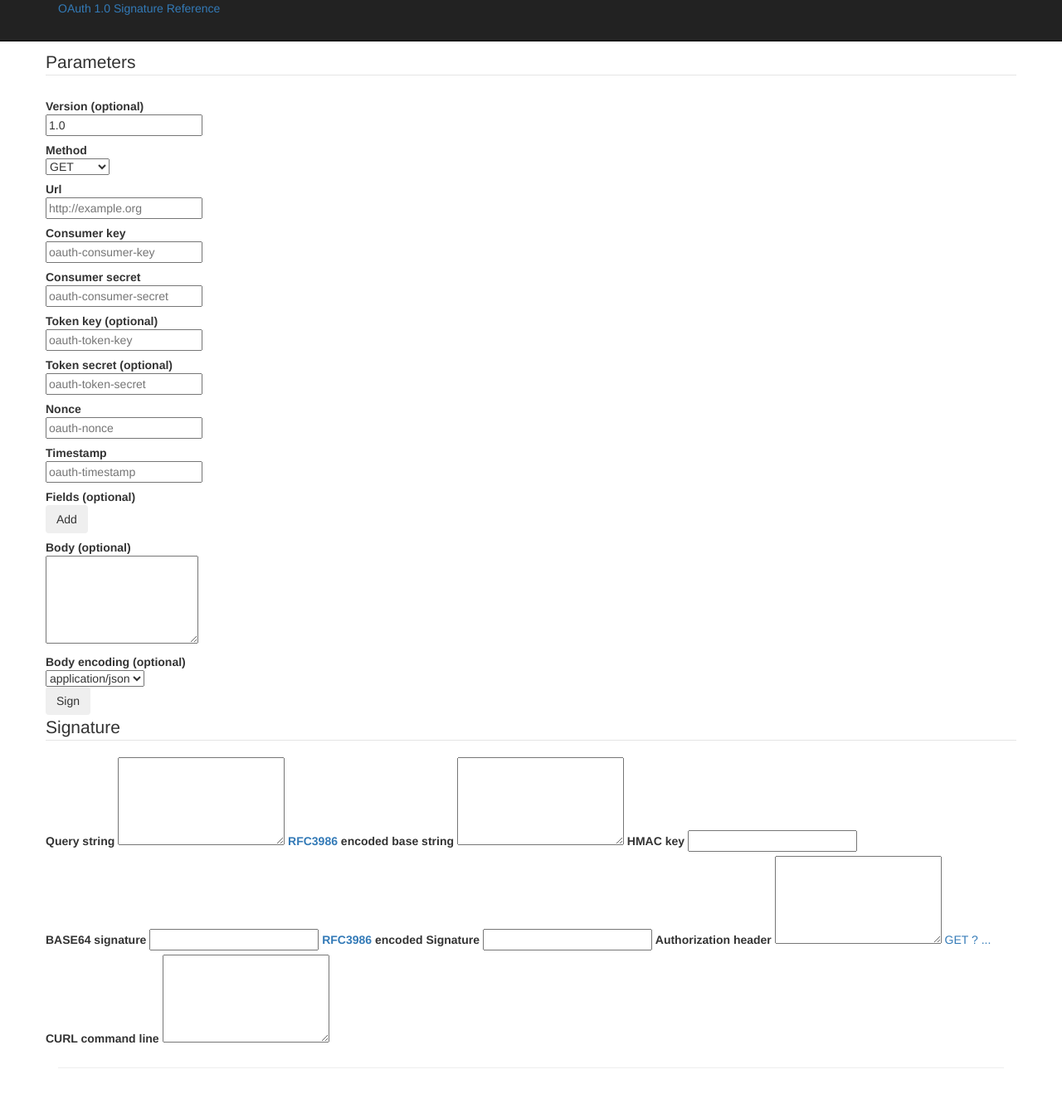
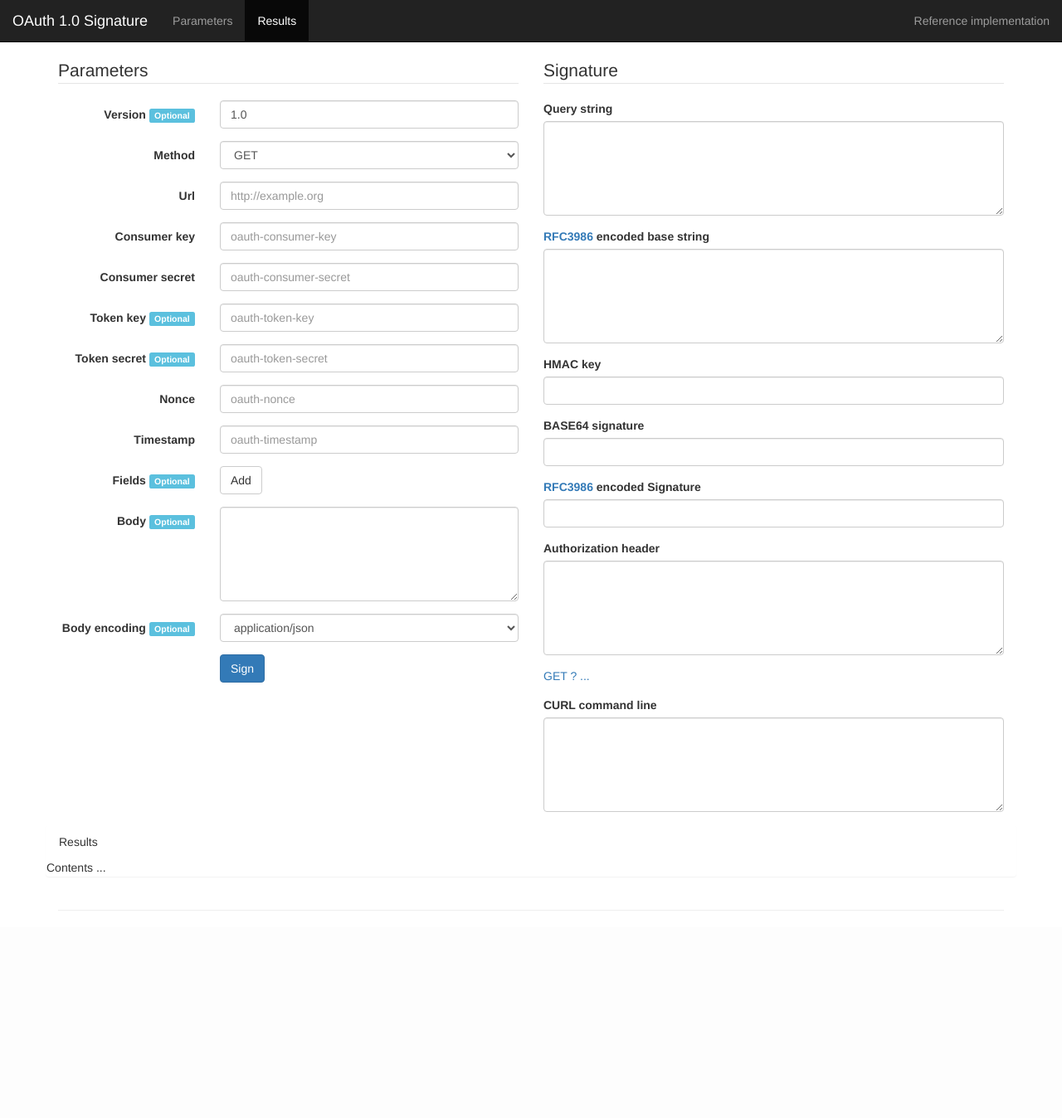
Before and after one commit to bettiolo/oauth-signature-js, a web app: file index2.html in a window 1280 px wide. Shown: the whole page at 83% size. After the commit the page ends 1098 px from the top, so only its background shows below. Run offline with its HTML, style and script files only (its server is not run), Linux system fonts and the light colour scheme; some libraries are stand-ins or nearby versions.

Commit message:
Improving stub

```diff
--- a/css/main.css
+++ b/css/main.css
@@ -1,4 +1,3 @@
 body {
-    padding-top: 60px;
-    padding-bottom: 40px;
+    padding-top: 70px;
 }
--- a/index2.html
+++ b/index2.html
@@ -1,61 +1,37 @@
 <!DOCTYPE html>
-<!--[if lt IE 7]>      <html class="no-js lt-ie9 lt-ie8 lt-ie7"> <![endif]-->
-<!--[if IE 7]>         <html class="no-js lt-ie9 lt-ie8"> <![endif]-->
-<!--[if IE 8]>         <html class="no-js lt-ie9"> <![endif]-->
-<!--[if gt IE 8]><!--> <html class="no-js"> <!--<![endif]-->
+<!--[if lt IE 7]>      <html lang="en" class="no-js lt-ie9 lt-ie8 lt-ie7"> <![endif]-->
+<!--[if IE 7]>         <html lang="en" class="no-js lt-ie9 lt-ie8"> <![endif]-->
+<!--[if IE 8]>         <html lang="en" class="no-js lt-ie9"> <![endif]-->
+<!--[if gt IE 8]><!--> <html lang="en" class="no-js"> <!--<![endif]-->
 <head>
     <meta charset="utf-8">
     <meta http-equiv="X-UA-Compatible" content="IE=edge,chrome=1">
     <title></title>
     <meta name="description" content="">
-    <meta name="viewport" content="width=device-width">
+    <meta name="viewport" content="width=device-width, initial-scale=1.0">
 
-    <link rel="stylesheet" href="http://cdnjs.cloudflare.com/ajax/libs/twitter-bootstrap/2.3.2/css/bootstrap.min.css">
-    <link rel="stylesheet" href="http://cdnjs.cloudflare.com/ajax/libs/twitter-bootstrap/2.3.2/css/bootstrap-responsive.min.css">
+    <!--<link rel="stylesheet" href="http://cdnjs.cloudflare.com/ajax/libs/twitter-bootstrap/2.3.2/css/bootstrap.min.css">-->
+    <!--<link rel="stylesheet" href="http://cdnjs.cloudflare.com/ajax/libs/twitter-bootstrap/2.3.2/css/bootstrap-responsive.min.css">-->
+
+    <link rel="stylesheet" href="http://netdna.bootstrapcdn.com/bootstrap/3.0.0-rc1/css/bootstrap.min.css">
     <link rel="stylesheet" href="css/main.css">
 
-    <script src="js/vendor/modernizr-2.6.2-respond-1.1.0.min.js"></script>
+    <!--<script src="js/vendor/modernizr-2.6.2-respond-1.1.0.min.js"></script>-->
+    <script src="http://cdnjs.cloudflare.com/ajax/libs/modernizr/2.6.2/modernizr.min.js"></script>
 </head>
-<body>
+<body data-spy="scroll" data-target="#navbar">
 <!--[if lt IE 7]>
 <p class="chromeframe">You are using an <strong>outdated</strong> browser. Please <a href="http://browsehappy.com/">upgrade your browser</a> or <a href="http://www.google.com/chromeframe/?redirect=true">activate Google Chrome Frame</a> to improve your experience.</p>
 <![endif]-->
 
-<div class="navbar navbar-inverse navbar-fixed-top">
-    <div class="navbar-inner">
-        <div class="container">
-            <!--<a class="btn btn-navbar" data-toggle="collapse" data-target=".nav-collapse">-->
-                <!--<span class="icon-bar"></span>-->
-                <!--<span class="icon-bar"></span>-->
-                <!--<span class="icon-bar"></span>-->
-            <!--</a>-->
-            <a class="brand" href="#">OAuth 1.0 Signature Reference</a>
-            <div class="nav-collapse collapse">
-                <!--<ul class="nav">-->
-                    <!--<li class="active"><a href="#">Home</a></li>-->
-                    <!--<li><a href="#about">About</a></li>-->
-                    <!--<li><a href="#contact">Contact</a></li>-->
-                    <!--<li class="dropdown">-->
-                        <!--<a href="#" class="dropdown-toggle" data-toggle="dropdown">Dropdown <b class="caret"></b></a>-->
-                        <!--<ul class="dropdown-menu">-->
-                            <!--<li><a href="#">Action</a></li>-->
-                            <!--<li><a href="#">Another action</a></li>-->
-                            <!--<li><a href="#">Something else here</a></li>-->
-                            <!--<li class="divider"></li>-->
-                            <!--<li class="nav-header">Nav header</li>-->
-                            <!--<li><a href="#">Separated link</a></li>-->
-                            <!--<li><a href="#">One more separated link</a></li>-->
-                        <!--</ul>-->
-                    <!--</li>-->
-                <!--</ul>-->
-                <!--<form class="navbar-form pull-right">-->
-                    <!--<input class="span2" type="text" placeholder="Email">-->
-                    <!--<input class="span2" type="password" placeholder="Password">-->
-                    <!--<button type="submit" class="btn">Sign in</button>-->
-                <!--</form>-->
-            </div><!--/.nav-collapse -->
-        </div>
-    </div>
+<div id="navbar" class="navbar navbar-fixed-top navbar-inverse">
+    <a class="navbar-brand" href="#">OAuth 1.0 Signature</a>
+    <ul class="nav navbar-nav">
+    <li class="active"><a href="#parameters">Parameters</a></li>
+    <!--<li><a href="#signature">Signature</a></li>-->
+    <li><a href="#results">Results</a></li>
+    </ul>
+    <p class="navbar-text pull-right">Reference implementation</p>
 </div>
 
 <div class="container">
@@ -69,20 +45,20 @@
 
     <!-- Example row of columns -->
     <div class="row">
-        <div class="span6">
+        <div class="col-lg-6" id="parameters">
             <form class="form-horizontal">
                 <fieldset>
                     <legend>Parameters</legend>
-                    <div class="control-group">
-                        <label class="control-label" for="version">Version (optional)</label>
-                        <div class="controls">
-                            <input class="input-mini" type="text" id="version" placeholder="1.0" value="1.0">
+                    <div class="form-group">
+                        <label class="col-lg-4 control-label" for="version">Version <span class="label label-info">Optional</span></label>
+                        <div class="col-lg-8">
+                            <input class="form-control input-mini" type="text" id="version" placeholder="1.0" value="1.0">
                         </div>
                     </div>
-                    <div class="control-group">
-                        <label class="control-label" for="method">Method</label>
-                        <div class="controls">
-                            <select required class="input-small" id="method">
+                    <div class="form-group">
+                        <label class="col-lg-4 control-label" for="method">Method</label>
+                        <div class="col-lg-8">
+                            <select required class="form-control input-small" id="method">
                                 <option value="GET" selected>GET</option>
                                 <option value="POST">POST</option>
                                 <option value="PUT">PUT</option>
@@ -90,111 +66,130 @@
                             </select>
                         </div>
                     </div>
-                    <div class="control-group">
-                        <label class="control-label" for="url">Url</label>
-                        <div class="controls">
-                            <input required class="input-block-level" type="text" id="url" placeholder="http://example.org" >
+                    <div class="form-group">
+                        <label class="col-lg-4 control-label" for="url">Url</label>
+                        <div class="col-lg-8">
+                            <input required class="form-control" type="text" id="url" placeholder="http://example.org" >
                         </div>
                     </div>
-                    <div class="control-group">
-                        <label class="control-label" for="consumer-key">Consumer key</label>
-                        <div class="controls">
-                            <input required type="text" id="consumer-key" placeholder="oauth-consumer-key">
+                    <div class="form-group">
+                        <label class="col-lg-4 control-label" for="consumer-key">Consumer key</label>
+                        <div class="col-lg-8">
+                            <input required class="form-control" type="text" id="consumer-key" placeholder="oauth-consumer-key">
                         </div>
                     </div>
-                    <div class="control-group">
-                        <label class="control-label" for="consumer-secret">Consumer secret</label>
-                        <div class="controls">
-                            <input required type="text" id="consumer-secret" placeholder="oauth-consumer-secret">
+                    <div class="form-group">
+                        <label class="col-lg-4 control-label" for="consumer-secret">Consumer secret</label>
+                        <div class="col-lg-8">
+                            <input required class="form-control" type="text" id="consumer-secret" placeholder="oauth-consumer-secret">
                         </div>
                     </div>
-                    <div class="control-group">
-                        <label class="control-label" for="token-key">Token key (optional)</label>
-                        <div class="controls">
-                            <input type="text" id="token-key" placeholder="oauth-token-key">
+                    <div class="form-group">
+                        <label class="col-lg-4 control-label" for="token-key">Token key <span class="label label-info">Optional</span></label>
+                        <div class="col-lg-8">
+                            <input class="form-control" type="text" id="token-key" placeholder="oauth-token-key">
                         </div>
                     </div>
-                    <div class="control-group">
-                        <label class="control-label" for="token-secret">Token secret (optional)</label>
-                        <div class="controls">
-                            <input type="text" id="token-secret" placeholder="oauth-token-secret">
+                    <div class="form-group">
+                        <label class="col-lg-4 control-label" for="token-secret">Token secret <span class="label label-info">Optional</span></label>
+                        <div class="col-lg-8">
+                            <input class="form-control" type="text" id="token-secret" placeholder="oauth-token-secret">
                         </div>
                     </div>
-                    <div class="control-group">
-                        <label class="control-label" for="nonce">Nonce</label>
-                        <div class="controls">
-                            <input required class="input-medium" type="text" id="nonce" placeholder="oauth-nonce">
+                    <div class="form-group">
+                        <label class="col-lg-4 control-label" for="nonce">Nonce</label>
+                        <div class="col-lg-8">
+                            <input required class="form-control input-medium" type="text" id="nonce" placeholder="oauth-nonce">
                         </div>
                     </div>
-                    <div class="control-group">
-                        <label class="control-label" for="timestamp">Timestamp</label>
-                        <div class="controls">
-                            <input required class="input-medium" type="text" id="timestamp" placeholder="oauth-timestamp">
+                    <div class="form-group">
+                        <label class="col-lg-4 control-label" for="timestamp">Timestamp</label>
+                        <div class="col-lg-8">
+                            <input required class="form-control input-medium" type="text" id="timestamp" placeholder="oauth-timestamp">
                         </div>
                     </div>
-                    <div class="control-group">
-                        <label class="control-label" for="add-new-field">Fields (optional)</label>
-                        <div class="controls">
-                            <button class="btn" type="button" id="add-new-field">Add</button>
+                    <div class="form-group">
+                        <label class="col-lg-4 control-label" for="add-new-field">Fields <span class="label label-info">Optional</span></label>
+                        <div class="col-lg-8">
+                            <button class="btn btn-default" type="button" id="add-new-field">Add</button>
                         </div>
                     </div>
-                    <div class="control-group">
-                        <label class="control-label" for="body">Body (optional)</label>
-                        <div class="controls">
-                            <textarea class="input-block-level" id="body" rows=5></textarea>
+                    <div class="form-group">
+                        <label class="col-lg-4 control-label" for="body">Body <span class="label label-info">Optional</span></label>
+                        <div class="col-lg-8">
+                            <textarea class="form-control" id="body" rows="5"></textarea>
                         </div>
                     </div>
-                    <div class="control-group">
-                        <label class="control-label" for="body-encoding">Body encoding (optional)</label>
-                        <div class="controls">
-                            <select id="body-encoding">
+                    <div class="form-group">
+                        <label class="col-lg-4 control-label" for="body-encoding">Body encoding <span class="label label-info">Optional</span></label>
+                        <div class="col-lg-8">
+                            <select class="form-control" id="body-encoding">
                                 <option value="application/json" selected>application/json</option>
                                 <option value="application/xml">application/xml</option>
                             </select>
                         </div>
                     </div>
-
-                    <div class="control-group">
-                        <div class="controls">
-                            <button type="submit" class="btn">Sign</button>
+                    <div class="form-group">
+                        <div class="col-lg-4">&nbsp;</div>
+                        <div class="col-lg-8">
+                            <button type="submit" class="btn btn-primary">Sign</button>
                         </div>
                     </div>
                 </fieldset>
             </form>
         </div>
-        <div class="span6">
+        <div class="col-lg-6" id="signature">
             <form>
                 <fieldset>
                     <legend>Signature</legend>
-                    <label class="control-label" for="query-string">Query string
-                        <textarea class="input-block-level" id="query-string" rows=5></textarea>
-                    </label>
+                    <div class="form-group">
+                        <label class="control-label" for="query-string">Query string</label>
+                        <textarea class="form-control" id="query-string" rows="5"></textarea>
+                    </div>
+                    <div class="form-group">
                         <label class="control-label" for="base-string">
                             <a href="http://oauth.net/core/1.0/#encoding_parameters" target="_blank">RFC3986</a> encoded base string
-                        <textarea class="input-block-level" id="base-string" rows=5></textarea>
                         </label>
-                    <label class="control-label" for="hmac-key">HMAC key
-                        <input required class="input-block-level" type="text" id="hmac-key">
-                    </label>
-                    <label class="control-label" for="base64-signature">BASE64 signature
-                        <input required class="input-block-level" type="text" id="base64-signature">
-                    </label>
+                        <textarea class="form-control" id="base-string" rows="5"></textarea>
+                    </div>
+                    <div class="form-group">
+                        <label class="control-label" for="hmac-key">HMAC key</label>
+                        <input required class="form-control" type="text" id="hmac-key">
+                    </div>
+                    <div class="form-group">
+                        <label class="control-label" for="base64-signature">BASE64 signature</label>
+                        <input required class="form-control" type="text" id="base64-signature">
+                    </div>
+                    <div class="form-group">
                         <label class="control-label" for="encoded-signature">
                             <a href="http://oauth.net/core/1.0/#encoding_parameters" target="_blank">RFC3986</a> encoded Signature
-                        <input required class="input-block-level" type="text" id="encoded-signature">
                         </label>
-                    <label class="control-label" for="authorzation-header">Authorization header
-                        <textarea class="input-block-level" id="authorzation-header" rows=5></textarea>
-                    </label>
+                        <input required class="form-control" type="text" id="encoded-signature">
+                    </div>
+                    <div class="form-group">
+                        <label class="control-label" for="authorzation-header">Authorization header</label>
+                        <textarea class="form-control" id="authorzation-header" rows="5"></textarea>
+                    </div>
+                    <div class="form-group">
                         <a href="#">GET ? ...</a>
-                    <label class="control-label" for="curl-command">CURL command line
-                        <textarea class="input-block-level" id="curl-command" rows=5></textarea>
-                    </label>
+                    </div>
+                    <div class="form-group">
+                        <label class="control-label" for="curl-command">CURL command line</label>
+                        <textarea class="form-control" id="curl-command" rows="5"></textarea>
+                    </div>
                 </fieldset>
             </form>
         </div>
     </div>
 
+    <div class="row" id="results">
+        <div>
+            <div class="panel">
+                <div class="panel-heading">Results</div>
+                Contents ...
+            </div>
+        </div>
+    </div>
     <hr>
 
     <footer>
@@ -204,7 +199,8 @@
 </div> <!-- /container -->
 
 <script src="http://cdnjs.cloudflare.com/ajax/libs/jquery/1.10.2/jquery.min.js"></script>
-<script src="http://cdnjs.cloudflare.com/ajax/libs/twitter-bootstrap/2.3.2/js/bootstrap.min.js"></script>
+<!--<script src="http://cdnjs.cloudflare.com/ajax/libs/twitter-bootstrap/2.3.2/js/bootstrap.min.js"></script>-->
+<script src="http://netdna.bootstrapcdn.com/bootstrap/3.0.0-rc1/js/bootstrap.min.js"></script>
 <script src="js/main.js"></script>
 
 </body>
```
Lines whose indentation alone changed are shown as unchanged.
